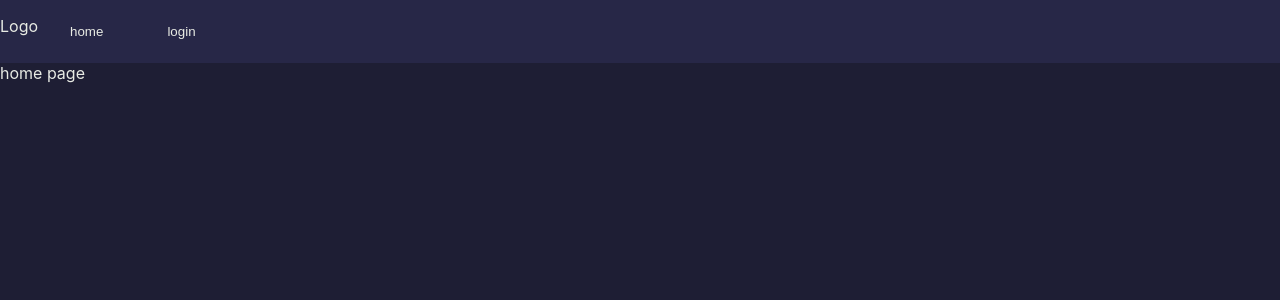
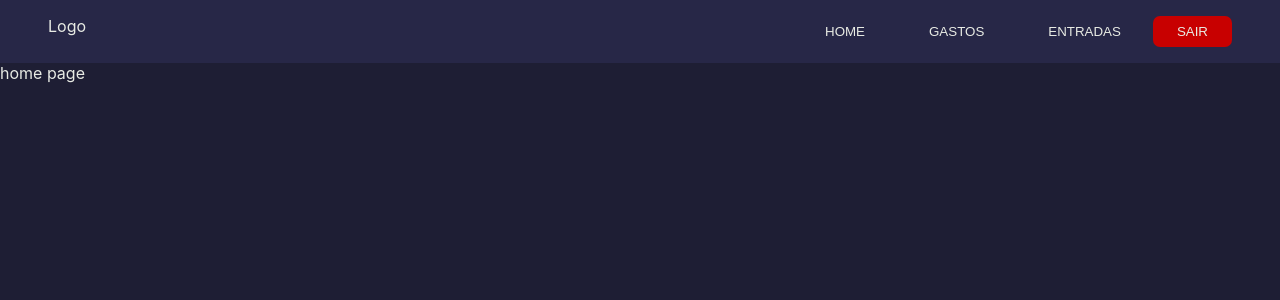
Before and after one commit to cptvictor95/gastura, a Next.js app: page / in a window 1280 px wide. Shown: the top 300 px of the page. Built offline with nearby package versions, Linux system fonts and the light colour scheme.

Commit message:
Fix header styling

```diff
--- a/components/LoginForm/styles.module.scss
+++ b/components/LoginForm/styles.module.scss
@@ -29,5 +29,6 @@
     padding: 8px 16px;
     width: 100%;
     max-width: 250px;
+    background-color: yellow;
   }
 }
--- a/components/header/Header.js
+++ b/components/header/Header.js
@@ -9,15 +9,29 @@ const Header = () => {
     <header className={styles.header}>
       <p>Logo</p>
 
-      <nav>
-        <button className={styles.navButton} onClick={() => router.push("/")}>
-          home
-        </button>
+      <nav className={styles.nav}>
         <button
           className={styles.navButton}
-          onClick={() => router.push("/login")}
-        >
-          login
+          onClick={() => router.push("/")}>
+          HOME
+        </button>
+
+        <button
+          className={styles.navButton}
+          onClick={() => router.push("/login")}>
+          GASTOS
+        </button>
+
+        <button
+          className={styles.navButton}
+          onClick={() => router.push("/login")}>
+          ENTRADAS
+        </button>
+
+        <button
+          className={styles.exitButton}
+          onClick={() => router.push("/login")}>
+          SAIR
         </button>
       </nav>
     </header>
--- a/components/header/Header.module.scss
+++ b/components/header/Header.module.scss
@@ -2,6 +2,9 @@
   width: 100%;
   background-color: #272747;
   display: flex;
+  justify-content: space-between;
+  padding: 0 3rem;
+  .nav {
 
   .navButton {
     background-color: transparent;
@@ -9,10 +12,18 @@
     border: none;
     padding: 1.5rem 2rem;
 
+
     &:hover {
-      background-color: #6a60e5;
-
-      transition: background-color ease-out 250ms;
+      filter: brightness(0.8);
+      transition: filter ease-out 250ms;
     }
   }
+  .exitButton {
+    background-color: #C80000;
+    padding: 0.5rem 1.5rem;
+    border-radius: 7px;
+    color: #e8ebe4;
+    border: none;
+  }
 }
+}
```
